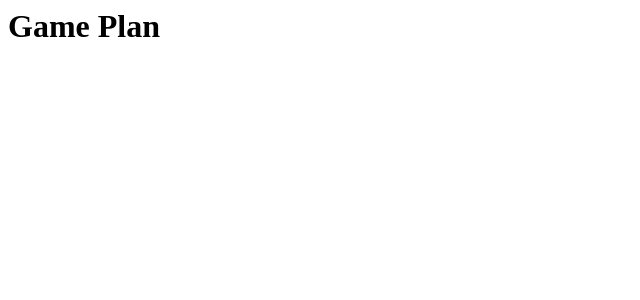
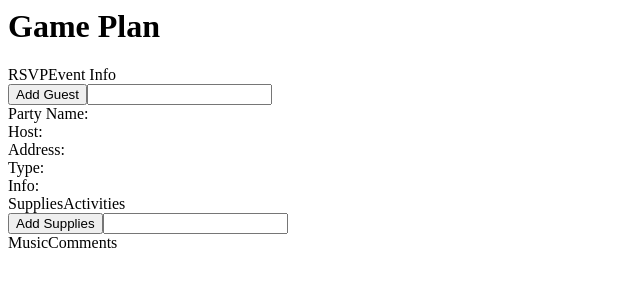
Before and after one commit to 32Venice/GamePlan, a React app: page / in a window 1280 px wide. Shown: the top 300 px of the page, without its empty margins (0-640 px from the left). Built offline with nearby package versions, Linux system fonts and the light colour scheme.

Commit message:
Building out the front end with interacitve components

```diff
--- a/client/App.jsx
+++ b/client/App.jsx
@@ -11,9 +11,65 @@ class App extends Component {
   }
 
   render() {
+    const Guests = [];
+    const Supplies = [];
+
     return (
       <div>
-        <div></div>
+        <div className="row">
+          <span className="title">RSVP</span>
+          <span className="title">Event Info</span>
+        </div>
+        <div className="row">
+          <span>
+            <div id="RSVPBox" className="container">
+              <div className="RSVPList">
+                {Guests}
+              </div>
+              <div className="createGuest">
+                <button className="addButton">Add Guest</button>
+                <input/>
+              </div>
+            </div>
+          </span>
+          <span>
+            <div className="container">
+              <div><span>Party Name:</span><span></span></div>
+              <div><span>Host:</span><span></span></div>
+              <div><span>Address:</span><span></span></div>
+              <div><span>Type:</span><span></span></div>
+              <div><span>Info:</span><span></span></div>
+            </div>
+          </span>
+        </div>
+        <div className="row">
+          <span className="title">Supplies</span>
+          <span className="title">Activities</span>
+        </div>
+        <div className="row">
+          <span>
+            <div id="suppliesBox" className="container">
+              <div className="supplyList">
+                {Supplies}
+              </div>
+              <div className="createSupplies" >
+                <button className="addButton">Add Supplies</button>
+                <input/>
+              </div>
+            </div>
+          </span>
+          <span>
+            <div className="container"></div>
+          </span>
+        </div>
+        <div className="row">
+          <span className="title">Music</span>
+          <span className="title">Comments</span>
+        </div>
+        <div className="row">
+          <span><div className="container"></div></span>
+          <span><div className="container"></div></span>
+        </div>
       </div>
     );
   }
```
